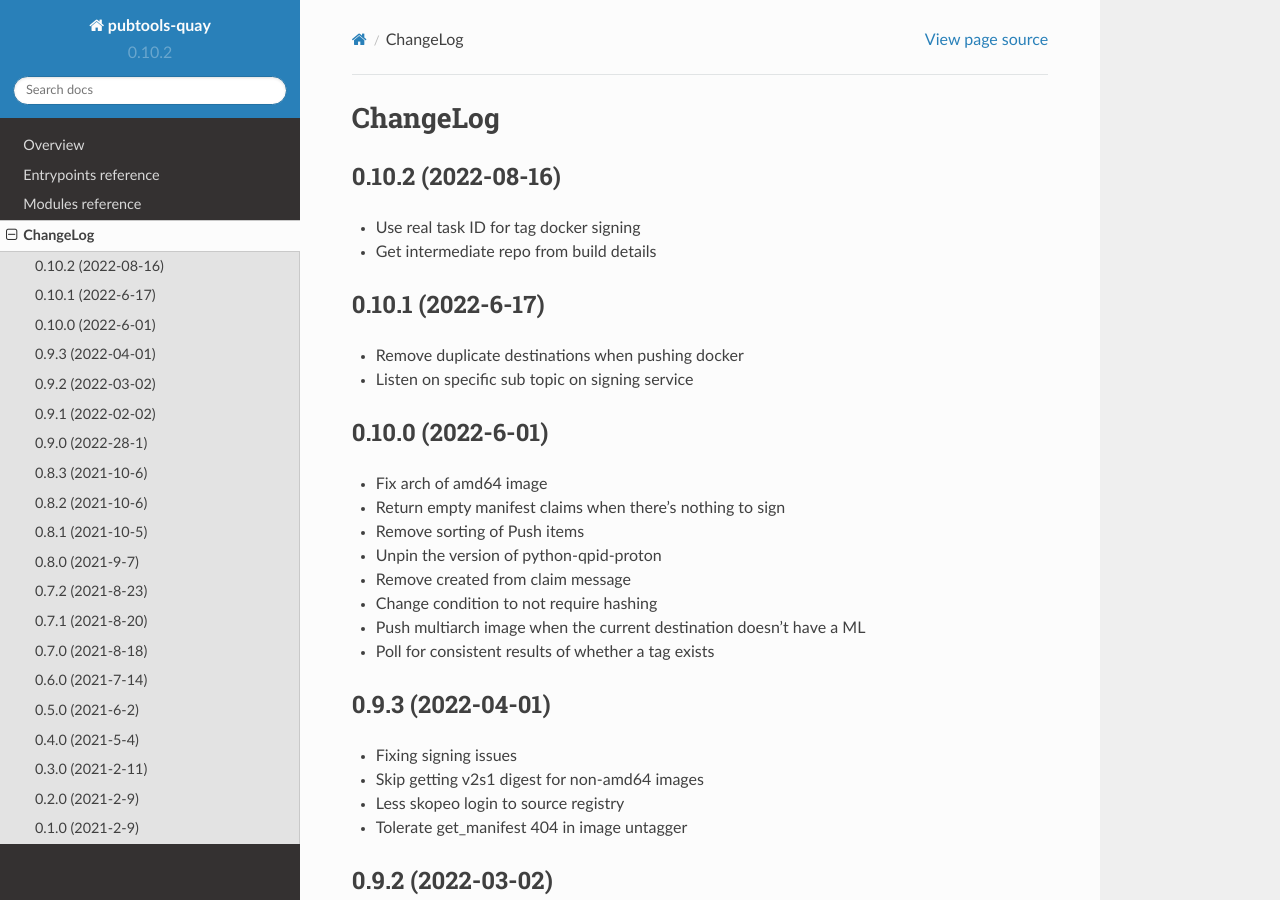
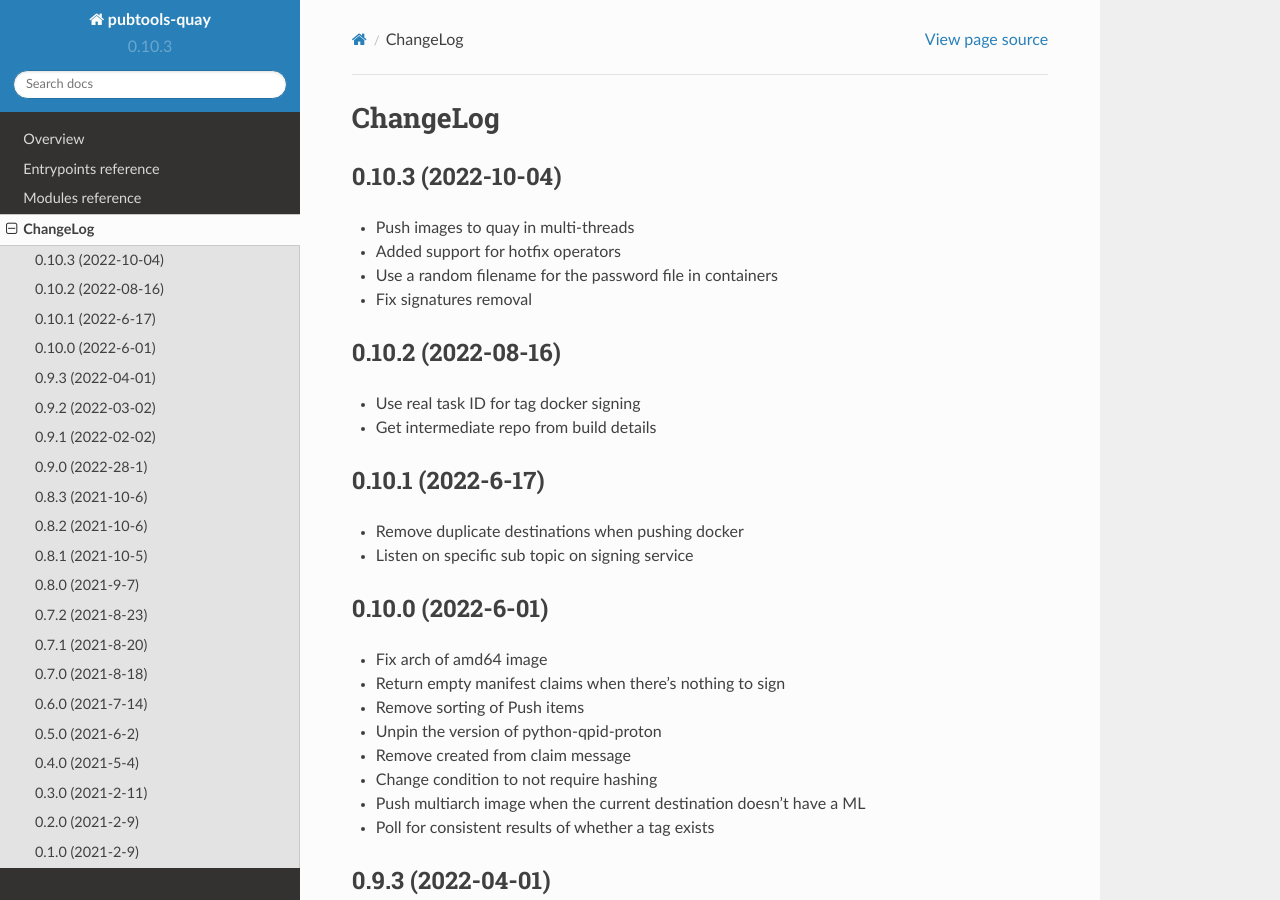
Before and after one commit to release-engineering/pubtools-quay, a Sphinx documentation site: the page built from docs/source/CHANGELOG.rst, in a window 1280 px wide and 900 px high. Built offline with Sphinx 7.4.7 and the Read the Docs theme 2.0.0, drawn with Linux system fonts in a browser that asks for light colours.

Commit message:
release v0.10.3

```diff
--- a/docs/source/CHANGELOG.rst
+++ b/docs/source/CHANGELOG.rst
@@ -1,5 +1,13 @@
 ChangeLog
 =========
+
+0.10.3 (2022-10-04)
+-------------------
+
+* Push images to quay in multi-threads
+* Added support for hotfix operators
+* Use a random filename for the password file in containers
+* Fix signatures removal
 
 0.10.2 (2022-08-16)
 --------------------
--- a/docs/source/conf.py
+++ b/docs/source/conf.py
@@ -25,9 +25,9 @@ copyright = u"2021, Red Hat"
 author = u"Red Hat"
 
 # The short X.Y version
-version = u"0.10.2"
+version = u"0.10.3"
 # The full version, including alpha/beta/rc tags
-release = u"0.10.2"
+release = u"0.10.3"
 
 
 # -- General configuration ---------------------------------------------------
--- a/setup.py
+++ b/setup.py
@@ -123,7 +123,7 @@ if os.environ.get("READTHEDOCS", None):
 
 setup(
     name="pubtools-quay",
-    version="0.10.2",
+    version="0.10.3",
     description="Pubtools-quay",
     long_description=long_description,
     long_description_content_type="text/x-rst",
```
